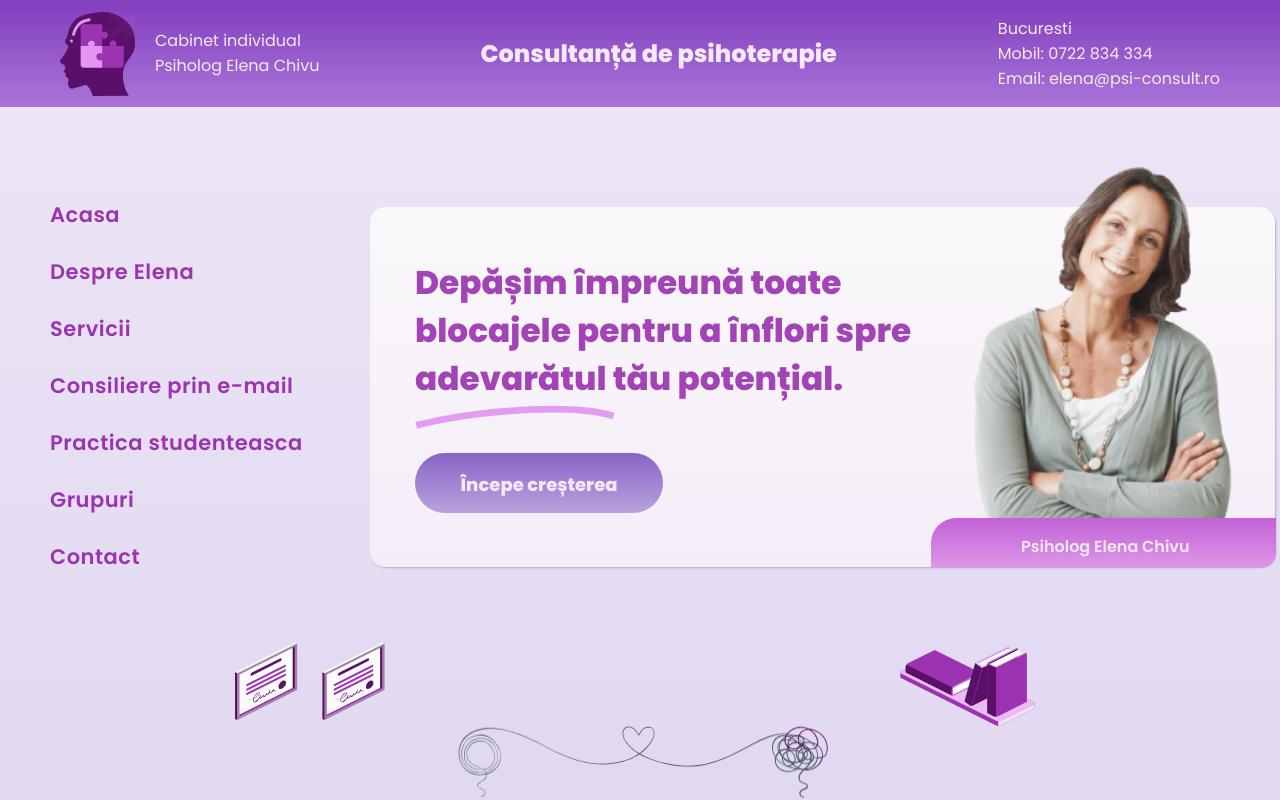
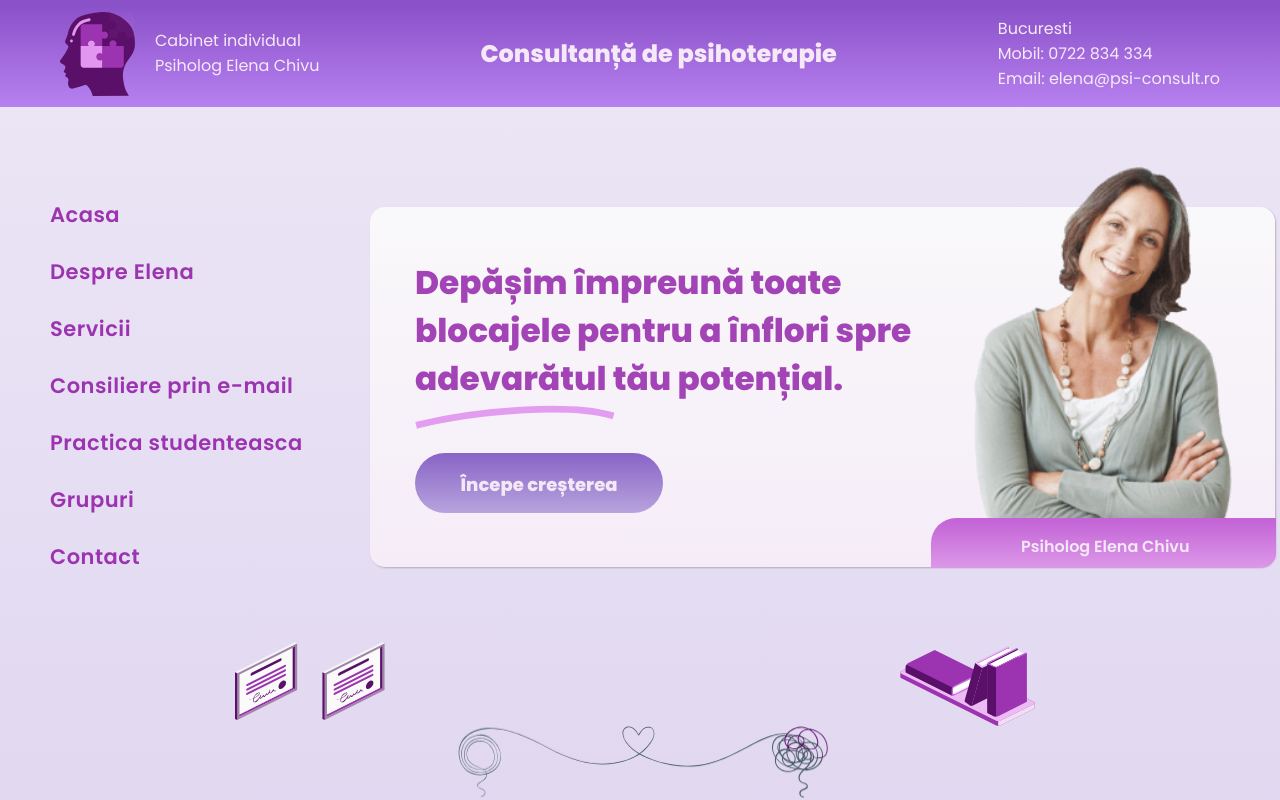
Before and after one commit to CalinRaduAlexandru/psi-consultant, a Next.js app: page / in a window 1280 px wide. Shown: the top 800 px of the page. Built offline with nearby package versions, Linux system fonts and the light colour scheme.

Commit message:
new color

```diff
--- a/styles/global.scss
+++ b/styles/global.scss
@@ -9,9 +9,9 @@ $GreyDark: #604c64;
 $GreyRegular: #a185a7;
 $GreyLight: #d4afdb;
 $MainGradient: linear-gradient(180deg, #ab41bf 5.32%, #d492de 100%);
-$MainGradient: linear-gradient(180deg, #8441bf 5.32%, #aa75d9 100%);
+$MainGradient: linear-gradient(180deg, #8b51c9 5.32%, #b781f0 100%);
 $MainGradientReverse: linear-gradient(360deg, #ab41bf 5.32%, #d492de 100%);
-$MainGradientReverse: linear-gradient(360deg, #8441bf 5.32%, #aa75d9 100%);
+$MainGradientReverse: linear-gradient(360deg, #8b51c9 5.32%, #b781f0 100%);
 
 $bgColor: linear-gradient(180deg, #f3ddf5 0%, #f1e6f2 100%);
 $gradientHeader: linear-gradient(180deg, #f9dafe 0%, #dd9de8 100%);
```
